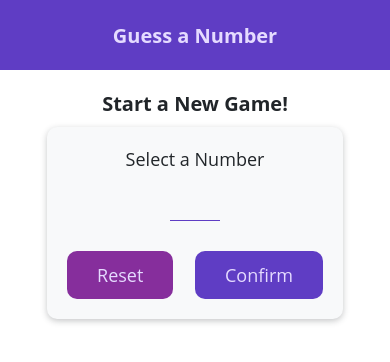
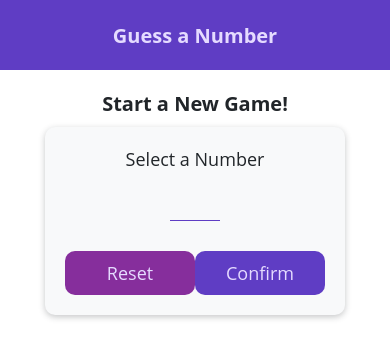
Before and after one commit to anitastamenkovic/Guess-A-Number-React-Native, a React Native app: screen / in a window 390 px wide. Shown: the top 362 px of the page. Built offline with nearby package versions, Linux system fonts and the light colour scheme.

Commit message:
Dimensions API

```diff
--- a/components/layout/mainButton.js
+++ b/components/layout/mainButton.js
@@ -15,8 +15,8 @@ const MainButton = ({children, onClick, style}) => {
 const styles = StyleSheet.create({
   btnContainer: {
     backgroundColor: Colors.primary,
-    paddingHorizontal: 30,
-    paddingVertical: 12,
+    paddingHorizontal: 15,
+    paddingVertical: 10,
     borderRadius: 10,
     justifyContent: 'center',
     alignItems: 'center',
--- a/components/screens/GameOverScreen.js
+++ b/components/screens/GameOverScreen.js
@@ -1,5 +1,12 @@
 import React from 'react';
-import {StyleSheet, View, Text, Image} from 'react-native';
+import {
+  StyleSheet,
+  View,
+  ScrollView,
+  Text,
+  Image,
+  Dimensions,
+} from 'react-native';
 
 import MainButton from '../layout/mainButton';
 import Colors from '../../constants/colors';
@@ -7,6 +14,7 @@ import DefaultStyles from '../../constants/default-styles';
 
 const GameOverScreen = ({roundsNumber, userNumber, onRestart}) => {
   return (
+    <ScrollView>
       <View style={styles.screen}>
         <Text style={DefaultStyles.text}>Game is Over!</Text>
         <View style={styles.imageContainer}>
@@ -24,13 +32,17 @@ const GameOverScreen = ({roundsNumber, userNumber, onRestart}) => {
         <View style={styles.textContainer}>
           <Text style={DefaultStyles.text}>
             Your phone needed
-          <Text style={DefaultStyles.highlightText}> {roundsNumber}</Text>{' '}
+            <Text style={DefaultStyles.highlightText}>
+              {' '}
+              {roundsNumber}
+            </Text>{' '}
             rounds to guess the number
             <Text style={DefaultStyles.highlightText}> {userNumber}.</Text>
           </Text>
         </View>
         <MainButton onClick={onRestart}>NEW GAME</MainButton>
       </View>
+    </ScrollView>
   );
 };
 
@@ -39,14 +51,15 @@ const styles = StyleSheet.create({
     flex: 1,
     justifyContent: 'center',
     alignItems: 'center',
+    marginVertical: 20,
   },
   imageContainer: {
-    width: 300,
-    height: 300,
-    borderRadius: 150,
+    width: Dimensions.get('window').width * 0.7,
+    height: Dimensions.get('window').width * 0.7,
+    borderRadius: (Dimensions.get('window').width * 0.7) / 2,
     borderWidth: 3,
     borderColor: Colors.grey,
-    marginVertical: 20,
+    marginVertical: Dimensions.get('window').height / 30,
     overflow: 'hidden',
   },
   image: {
--- a/components/screens/GameScreen.js
+++ b/components/screens/GameScreen.js
@@ -6,6 +6,7 @@ import {
   Alert,
   ScrollView,
   FlatList,
+  Dimensions,
 } from 'react-native';
 import Ionicons from 'react-native-vector-icons/Ionicons';
 
@@ -58,20 +59,22 @@ const GameScreen = ({userChoice, onGameOver}) => {
     ]);
   };
 
+  let listContainerStyle = styles.listContainer;
+
+  if (Dimensions.get('window').width > 350) {
+    listContainerStyle = styles.listContainerBig;
+  }
+
   return (
     <View style={styles.screen}>
       <Card style={styles.card}>
         <Text style={DefaultStyles.text}>Opponent's Guess</Text>
         <NumberContainer number={currentGuess} />
         <View style={styles.btnContainer}>
-          <MainButton
-            color={Colors.primary}
-            onClick={nextGuessHandler.bind(this, 'lower')}>
+          <MainButton onClick={nextGuessHandler.bind(this, 'lower')}>
             <Ionicons name="md-remove" size={24} color={Colors.lightPrimary} />
           </MainButton>
-          <MainButton
-            color={Colors.primary}
-            onClick={nextGuessHandler.bind(this, 'greater')}>
+          <MainButton onClick={nextGuessHandler.bind(this, 'greater')}>
             <Ionicons name="md-add" size={24} color={Colors.lightPrimary} />
           </MainButton>
         </View>
@@ -83,7 +86,7 @@ const GameScreen = ({userChoice, onGameOver}) => {
           ))}
         </ScrollView>
       </View> */}
-      <View style={styles.listContainer}>
+      <View style={listContainerStyle}>
         <FlatList
           contentContainerStyle={styles.list}
           keyExtractor={item => item}
@@ -104,8 +107,9 @@ const styles = StyleSheet.create({
     alignItems: 'center',
   },
   card: {
-    width: 300,
-    maxWidth: '80%',
+    width: '80%',
+    maxWidth: '95%',
+    minWidth: 300,
     alignItems: 'center',
     marginVertical: 20,
   },
@@ -119,6 +123,10 @@ const styles = StyleSheet.create({
     flex: 1,
     width: '80%',
   },
+  listContainerBig: {
+    flex: 1,
+    width: '60%',
+  },
   list: {
     flexGrow: 1,
     // alignItems: 'center',
--- a/components/screens/StartGameScreen.js
+++ b/components/screens/StartGameScreen.js
@@ -6,6 +6,7 @@ import {
   TouchableWithoutFeedback,
   Keyboard,
   Alert,
+  Dimensions,
 } from 'react-native';
 
 import Card from '../layout/Card';
@@ -73,7 +74,9 @@ const StartGameScreen = props => {
             <MainButton onClick={resetInputHandler} style={styles.resetBtn}>
               Reset
             </MainButton>
-            <MainButton onClick={confirmInputHandler}>Confirm</MainButton>
+            <MainButton onClick={confirmInputHandler} style={styles.confirmBtn}>
+              Confirm
+            </MainButton>
           </View>
         </Card>
         {confirmed && (
@@ -95,8 +98,9 @@ const styles = StyleSheet.create({
     alignItems: 'center',
   },
   inputContainer: {
-    width: 300,
-    maxWidth: '80%',
+    width: '80%',
+    maxWidth: '95%',
+    minWidth: 300,
     alignItems: 'center',
   },
   btnContainer: {
@@ -106,11 +110,15 @@ const styles = StyleSheet.create({
   },
   resetBtn: {
     backgroundColor: Colors.accent,
+    width: Dimensions.get('window').width / 3,
+  },
+  confirmBtn: {
+    width: Dimensions.get('window').width / 3,
   },
   input: {
     width: 50,
     textAlign: 'center',
-    marginBottom: 30,
+    marginBottom: Dimensions.get('window').height > 600 ? 30 : 20,
     fontFamily: 'Open Sans',
     fontSize: 18,
   },
--- a/constants/default-styles.js
+++ b/constants/default-styles.js
@@ -1,16 +1,16 @@
-import {StyleSheet} from 'react-native';
+import {StyleSheet, Dimensions} from 'react-native';
 import Colors from './colors';
 
 export default StyleSheet.create({
   text: {
     fontFamily: 'Open Sans',
-    fontSize: 18,
+    fontSize: Dimensions.get('window').height < 400 ? 16 : 18,
     textAlign: 'center',
     color: Colors.grey,
   },
   titleText: {
     fontFamily: 'Open Sans',
-    fontSize: 20,
+    fontSize: Dimensions.get('window').height < 400 ? 18 : 20,
     fontWeight: 'bold',
     marginVertical: 10,
     textAlign: 'center',
```
Lines whose indentation alone changed are shown as unchanged.
